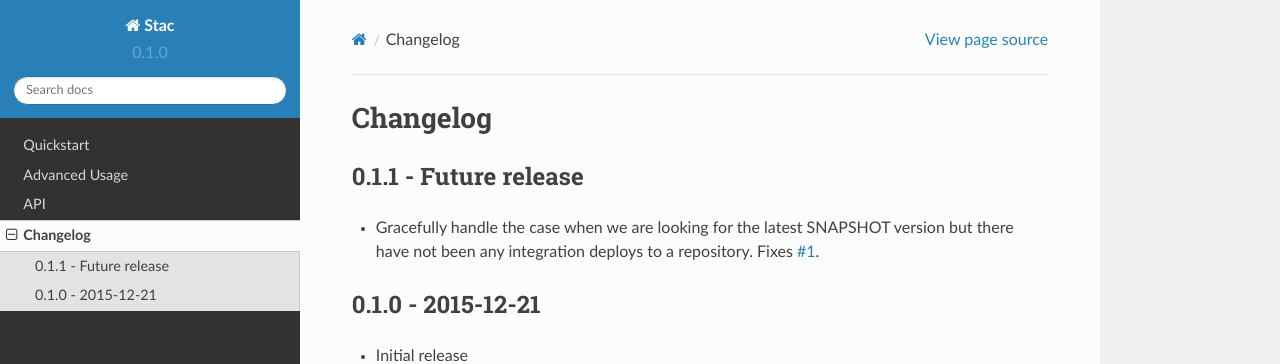
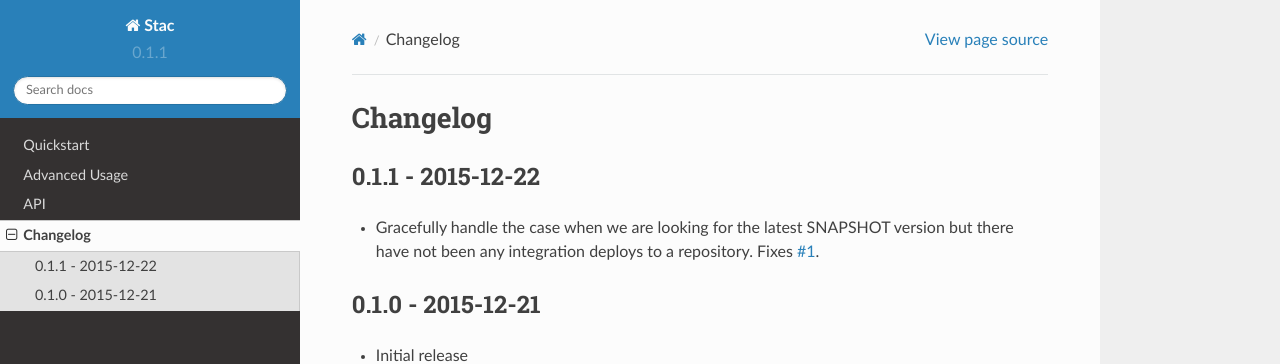
Before and after one commit to smarter-travel-media/stac, a Sphinx documentation site: the page built from doc/changes.rst, in a window 1280 px wide. Shown: the top 364 px of the page. Built offline with Sphinx 7.4.7 and the Read the Docs theme 2.0.0, drawn with Linux system fonts in a browser that asks for light colours.

Commit message:
Updates for 0.1.1 release

```diff
--- a/doc/changes.rst
+++ b/doc/changes.rst
@@ -1,8 +1,8 @@
 Changelog
 =========
 
-0.1.1 - Future release
-----------------------
+0.1.1 - 2015-12-22
+------------------
 * Gracefully handle the case when we are looking for the latest SNAPSHOT version but
   there have not been any integration deploys to a repository. Fixes
   `#1 <https://github.com/smarter-travel-media/stac/issues/1>`_.
--- a/stac/__init__.py
+++ b/stac/__init__.py
@@ -14,4 +14,4 @@ stac
 Smarter Travel Artifactory Client.
 """
 
-__version__ = '0.1.0'
+__version__ = '0.1.1'
```
